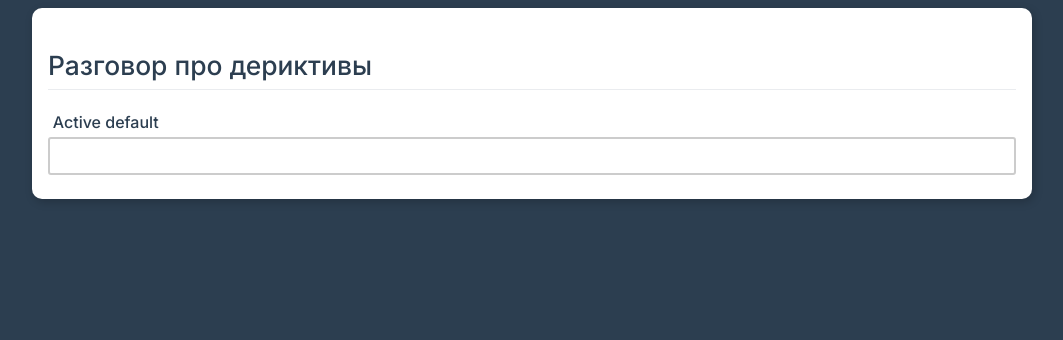
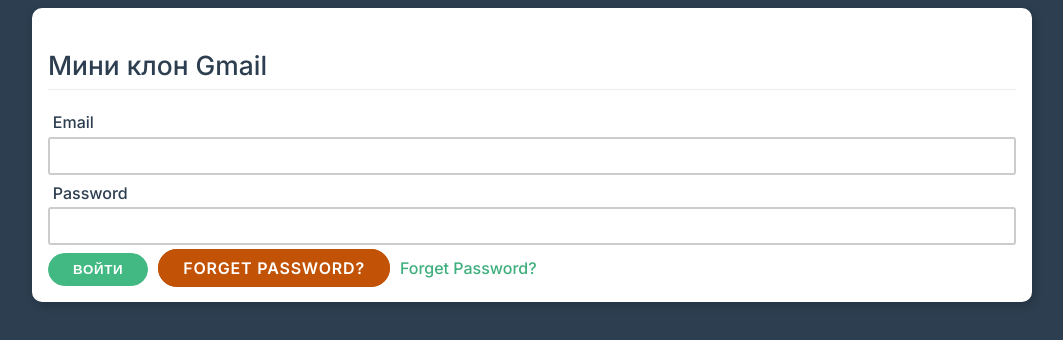
Before and after one commit to byrgyin/learn_vue, a Vue app: page /login in a window 1280 px wide. Shown: the top 340 px of the page, without its empty margins (108-1171 px from the left). Built offline with nearby package versions, Linux system fonts and the light colour scheme; the HTML template or start-up script is replaced by a standard one.

Commit message:
learn_router

```diff
--- a/src/App.vue
+++ b/src/App.vue
@@ -1,17 +1,12 @@
 <script setup lang="ts">
-
+import TheNavbar from "@/components/TheNavbar.vue";
+import {isAuth} from "@/apiHelper/helpers.ts";
 </script>
 
 <template>
-  <div class="container">
-    <div class="card">
-      <h2>Разговор про дериктивы</h2>
-
-      <div class="form-control">
-        <label for="inp">Active default</label>
-        <input type="text" id="inp">
-      </div>
-    </div>
+  <TheNavbar :visible="isAuth"/>
+  <div class="container with-nav">
+    <RouterView/>
   </div>
 </template>
 
--- /dev/null
+++ b/src/apiHelper/helpers.ts
@@ -0,0 +1,24 @@
+import type {Email} from "@/apiHelper/types.ts";
+import {ref} from "vue";
+import router from "@/router";
+import { useRoute } from 'vue-router'
+export let isAuth = ref<boolean>(false);
+
+export const emails: Email[] = [
+  {id:1, theme:"Купил себе PlayStation 5"},
+  {id:2, theme:"Выучил Vue Route"},
+  {id:3, theme:"Хочу изучить весь Vue'"},
+  {id:4, theme:"А следующий блок про Vuex!"},
+  {id:5, theme:"А что там на счет Vue Hooks?"},
+]
+
+export const login = ():void=>{
+  isAuth.value = true;
+  router.push("/dashboard");
+}
+
+export const logout = ():void=>{
+
+  isAuth.value = false;
+  router.push("/login");
+}
--- /dev/null
+++ b/src/apiHelper/types.ts
@@ -0,0 +1,4 @@
+export interface Email {
+  id:number,
+  theme:string
+}
--- /dev/null
+++ b/src/components/AppEmailBody.vue
@@ -0,0 +1,15 @@
+<script setup lang="ts">
+
+</script>
+
+<template>
+  <div>
+    <h2>Тема письма</h2>
+    <p>Lorem ipsum dolor sit amet, consectetur adipisicing elit. Adipisci animi, cumque ea laborum laudantium nostrum odio quis soluta sunt velit?</p>
+    <button class="btn">Закрыть</button>
+  </div>
+</template>
+
+<style scoped>
+
+</style>
--- /dev/null
+++ b/src/components/TheNavbar.vue
@@ -0,0 +1,29 @@
+<script setup lang="ts">
+import {logout} from "@/apiHelper/helpers.ts";
+
+defineProps<{
+  visible:boolean
+}>();
+</script>
+
+<template>
+  <header class="navbar" v-if="visible">
+    <h3>GMail</h3>
+    <ul class="navbar-menu">
+      <li><router-link to="/dashboard">Главная</router-link></li>
+      <li>
+        <router-link to="/mail">Почта</router-link>
+      </li>
+      <li><a href="#" @click.prevent="logout()">Выйти</a></li>
+    </ul>
+  </header>
+</template>
+
+<style scoped>
+header{
+  background: #ffffff;
+}
+.navbar .active {
+  outline: 1px solid greenyellow;
+}
+</style>
--- a/src/main.ts
+++ b/src/main.ts
@@ -6,9 +6,7 @@
 import App from './App.vue'
 import router from './router'
 
-const app = createApp(App)
-
-app.use(createPinia())
-app.use(router)
-
-app.mount('#app')
+createApp(App)
+  .use(createPinia())
+  .use(router)
+  .mount('#app');
--- a/src/router/index.ts
+++ b/src/router/index.ts
@@ -1,15 +1,27 @@
 import { createRouter, createWebHistory } from 'vue-router'
-import HomeView from '../views/HomeView.vue'
+import Login from "@/views/Login.vue";
+import Forget from "@/views/Forget.vue";
+import Dashboard from "@/views/Dashboard.vue";
+import Mail from "@/views/Mail.vue";
 
 const router = createRouter({
   history: createWebHistory(import.meta.env.BASE_URL),
   routes: [
     {
-      path: '/',
-      name: 'home',
-      component: HomeView,
+      path: '/login',alias:'/', name: 'login', component: Login,
+    },
+    {
+      path: '/forget', name: 'forget', component: Forget
+    },
+    {
+      path: '/dashboard', name: 'dashboard', component: Dashboard
+    },
+    {
+      path: '/mail:mailId', name: 'mail', component: Mail
     },
   ],
-})
+  linkActiveClass: 'active',
+  linkExactActiveClass: 'active-exact',
+});
 
-export default router
+export default router;
--- /dev/null
+++ b/src/views/Dashboard.vue
@@ -0,0 +1,17 @@
+<script setup lang="ts">
+
+</script>
+
+<template>
+  <div class="card">
+    <h1>Привет на главной</h1>
+
+    <p>Тут ты можешь перейти на любую страницу и почитать заранее заготовленные письма :)</p>
+
+    <router-link to="mail">To Mail</router-link>
+  </div>
+</template>
+
+<style scoped>
+
+</style>
--- /dev/null
+++ b/src/views/Forget.vue
@@ -0,0 +1,15 @@
+<script setup lang="ts">
+
+</script>
+
+<template>
+  <div class="card">
+    <h2>Забыл пароль? Так вспоминай!</h2>
+
+    <router-link class="btn" to="/login">Return to Login</router-link>
+  </div>
+</template>
+
+<style scoped>
+
+</style>
--- /dev/null
+++ b/src/views/Login.vue
@@ -0,0 +1,46 @@
+<script setup lang="ts">
+import {computed, ref} from "vue";
+import {login} from "@/apiHelper/helpers.ts";
+
+interface loginInfo {
+  email:string,
+  password:string
+}
+
+let formInfo = ref<loginInfo>({ email: '', password: '' });
+
+
+const isValid = computed(()=>{
+  return formInfo.value?.email !== '' && formInfo.value?.password !== '';
+});
+
+const submit = ()=>{
+  if(isValid){
+    login();
+  }
+};
+
+</script>
+
+<template>
+  <form class="card" @submit.prevent="submit">
+    <h2>Мини клон Gmail</h2>
+    <div class="form-control">
+      <label for="email">Email</label>
+      <input type="text" id="email" v-model.trim="formInfo.email">
+    </div>
+
+    <div class="form-control">
+      <label for="password">Password</label>
+      <input type="password" id="password" v-model="formInfo.password">
+    </div>
+
+    <button class="btn primary" type="submit">Войти</button>
+    <router-link to="/forget" class="btn warning">Forget Password?</router-link>
+    <router-link to="/forget">Forget Password?</router-link>
+  </form>
+</template>
+
+<style scoped>
+
+</style>
--- /dev/null
+++ b/src/views/Mail.vue
@@ -0,0 +1,25 @@
+<script setup lang="ts">
+import AppEmailBody from "@/components/AppEmailBody.vue";
+import {emails} from "@/apiHelper/helpers.ts";
+</script>
+
+<template>
+  <div class="card no-padding">
+    <div class="card-nav">
+      <ul class="list">
+        <li class="list-item" v-for="email in emails" :key="email.id">
+          <a href="#">
+            {{email.theme}}
+          </a>
+        </li>
+      </ul>
+    </div>
+    <div class="card-body">
+      <app-email-body/>
+    </div>
+  </div>
+</template>
+
+<style scoped>
+
+</style>
```
